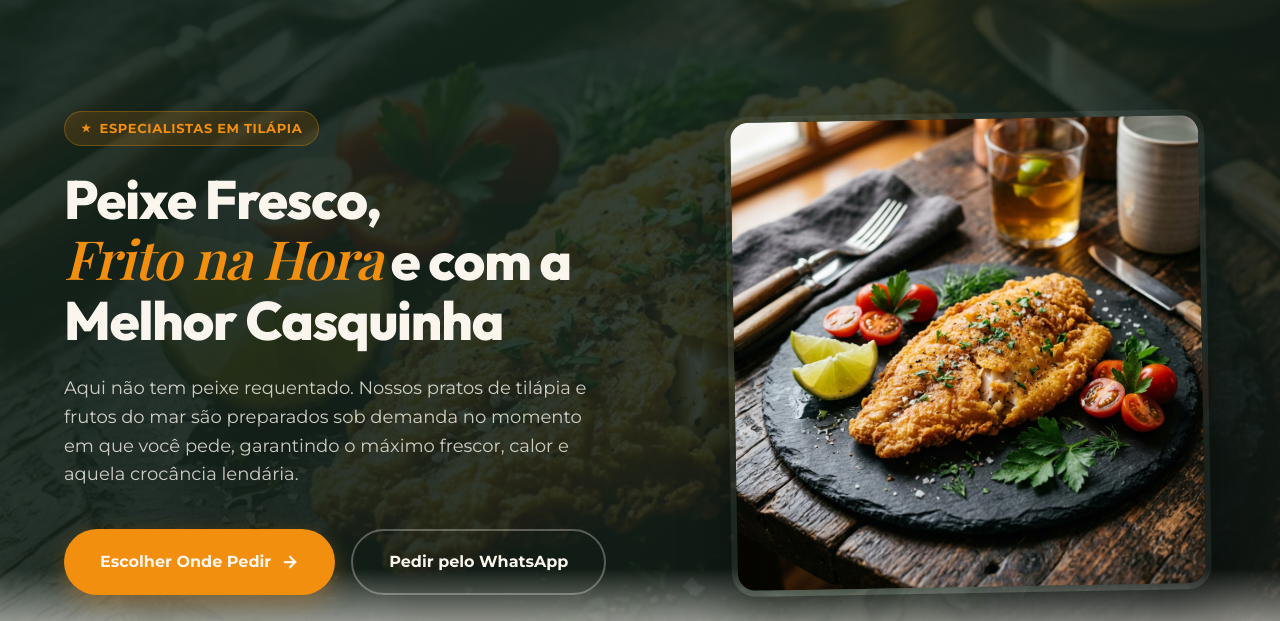
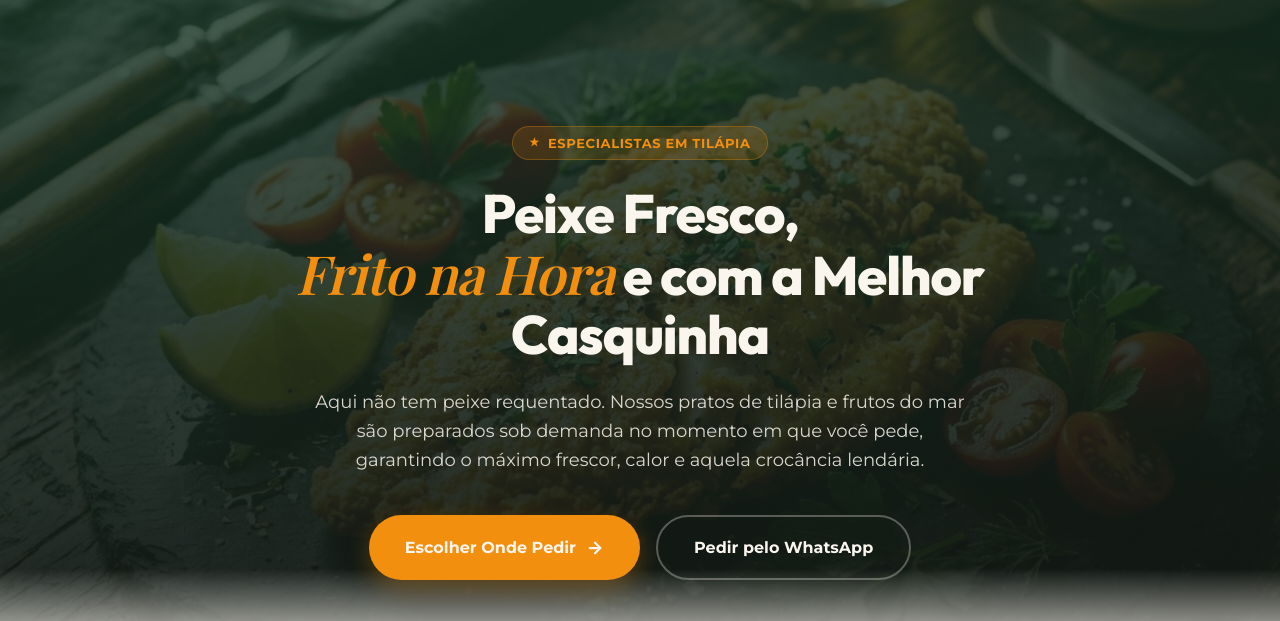
Before and after one commit to joseluizrocha7-oss/toka-da-tilapia, a plain HTML site: page sites/principal/index.html in a window 1280 px wide. Shown: the part 83-704 px from the top of the page. Drawn offline with nearby package versions, Linux system fonts and the light colour scheme; a web font is replaced by a local one.

Commit message:
design: layout do hero centralizado e remocao da imagem duplicada

```diff
--- a/sites/principal/index.html
+++ b/sites/principal/index.html
@@ -197,7 +197,7 @@
             background-image: url('assets/hero_tilapia.png');
             background-size: cover;
             background-position: center;
-            opacity: 0.18; /* Foto visível e elegante, mantendo ótima legibilidade */
+            opacity: 0.38; /* Foto muito mais aparente, valorizando o prato */
             z-index: 1;
             pointer-events: none;
         }
@@ -208,7 +208,7 @@
             left: 0;
             width: 100%;
             height: 100%;
-            background: radial-gradient(circle at right, transparent 20%, rgba(18, 22, 19, 0.5) 80%);
+            background: linear-gradient(180deg, rgba(26, 61, 42, 0.45) 0%, rgba(18, 22, 19, 0.85) 100%);
             z-index: 2;
             pointer-events: none;
         }
@@ -228,13 +228,17 @@
         .hero .container {
             position: relative;
             z-index: 4;
+            width: 100%;
         }
 
-        .hero-grid {
-            display: grid;
-            grid-template-columns: 1.1fr 0.9fr;
-            gap: 48px;
+        .hero-content {
+            display: flex;
+            flex-direction: column;
             align-items: center;
+            justify-content: center;
+            text-align: center;
+            max-width: 800px;
+            margin: 0 auto;
         }
 
         .hero-tag {
@@ -275,16 +279,17 @@
 
         .hero p {
             font-size: 18px;
-            color: rgba(250, 246, 238, 0.8);
-            margin-bottom: 40px;
+            color: rgba(250, 246, 238, 0.85);
+            margin: 0 auto 40px auto;
             font-weight: 400;
-            max-width: 540px;
+            max-width: 650px;
         }
 
         .hero-cta {
             display: flex;
             gap: 16px;
             flex-wrap: wrap;
+            justify-content: center;
         }
 
         .btn-primary {
@@ -327,37 +332,6 @@
             background-color: rgba(250, 246, 238, 0.05);
             border-color: var(--text-light);
             transform: translateY(-3px);
-        }
-
-        .hero-image-container {
-            position: relative;
-            display: flex;
-            justify-content: center;
-        }
-
-        .hero-img-bg {
-            position: absolute;
-            width: 105%;
-            height: 105%;
-            background: radial-gradient(circle, rgba(42, 89, 62, 0.25) 0%, transparent 70%);
-            z-index: 1;
-            pointer-events: none;
-        }
-
-        .hero-image {
-            width: 100%;
-            max-width: 480px;
-            height: auto;
-            border-radius: 24px;
-            box-shadow: 0 20px 50px rgba(0, 0, 0, 0.4);
-            border: 6px solid rgba(255, 255, 255, 0.05);
-            z-index: 2;
-            transform: rotate(-1deg);
-            transition: var(--transition);
-        }
-
-        .hero-image:hover {
-            transform: rotate(0deg) scale(1.02);
         }
 
         /* DIFFERENTIALS SECTION */
@@ -1131,8 +1105,7 @@
         <div class="hero-bg-image"></div>
         <div class="hero-overlay"></div>
         <div class="container">
-            <div class="hero-grid">
-                <div>
+            <div class="hero-content">
                 <span class="hero-tag">Especialistas em Tilápia</span>
                 <h1>Peixe Fresco,<br><span>Frito na Hora</span> e com a Melhor Casquinha</h1>
                 <p>Aqui não tem peixe requentado. Nossos pratos de tilápia e frutos do mar são preparados sob demanda no momento em que você pede, garantindo o máximo frescor, calor e aquela crocância lendária.</p>
@@ -1144,11 +1117,6 @@
                     <a href="https://api.whatsapp.com/send/?phone=5515991452502" target="_blank" class="btn-outline">
                         Pedir pelo WhatsApp
                     </a>
-                    </div>
-                </div>
-                <div class="hero-image-container">
-                    <div class="hero-img-bg"></div>
-                    <img src="assets/hero_tilapia.png" alt="Tilápia Frita e Dourada com Limão" class="hero-image">
                 </div>
             </div>
         </div>
```
Lines whose indentation alone changed are shown as unchanged.
